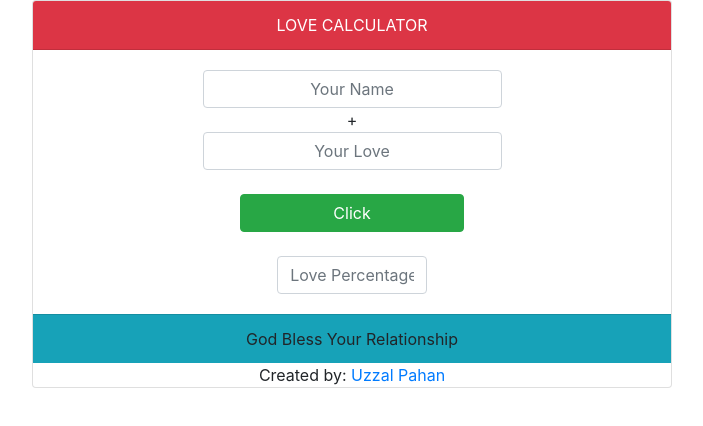
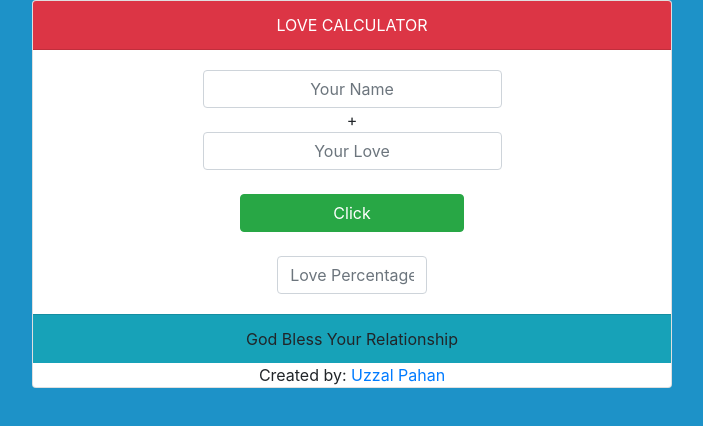
Before and after one commit to UzzalPahan/lovecalculator, a plain HTML site: page index.html in a window 1280 px wide. Shown: the whole page, without its empty margins (288-991 px from the left). Drawn offline with nearby package versions, Linux system fonts and the light colour scheme.

Commit message:
Update index.html

```diff
--- a/index.html
+++ b/index.html
@@ -6,6 +6,11 @@
     <title>Love Calculator</title>
     <link rel="stylesheet" href="https://maxcdn.bootstrapcdn.com/bootstrap/4.2.1/css/bootstrap.min.css">
     <link rel="shortcut icon" href="img/favicon-admin.png" type="image/x-icon">
+    <style>
+        body{
+            background-color: rgb(29, 146, 200);
+        }
+    </style>
 </head>
 <div>
     <div class="card w-50 m-auto text-center" >
```
